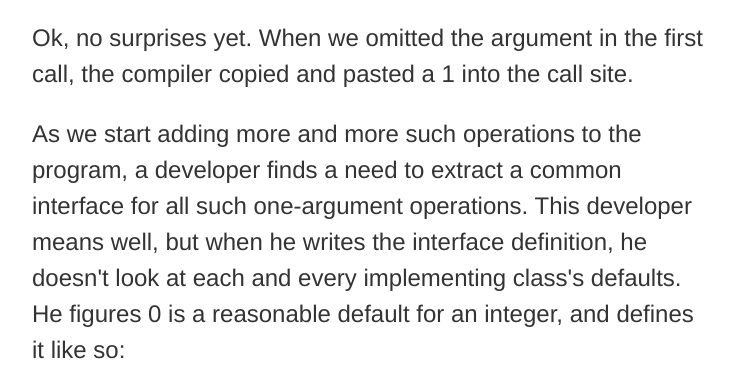
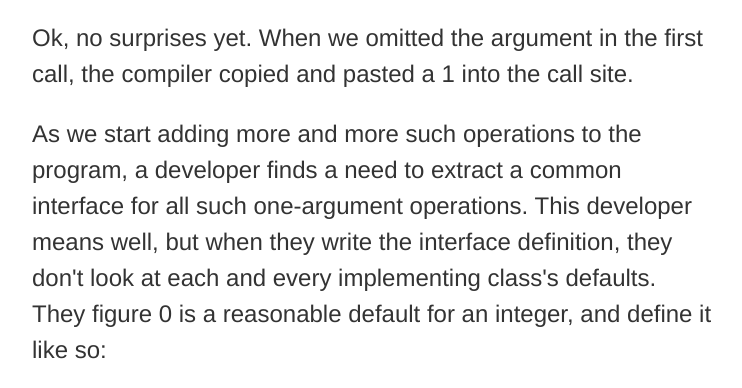
Before and after one commit to plioi/plioi.github.io, a Jekyll site: the page built from _posts/2012-08-29-a-c-feature-that-shocks-the-conscience.html, in a window 1280 px wide and 1400 px high, scrolled down 2114 px, cut to the strip 140-528 px from the top of the window. Shown: the whole strip, without its empty margins (268-1010 px from the left). Built offline with Jekyll 4.4.1, drawn with Linux system fonts in a browser that asks for light colours; some of the changed text lies outside the part shown.

Commit message:
Minor revisions.

```diff
--- a/_posts/2012-03-16-escape-analysis.html
+++ b/_posts/2012-03-16-escape-analysis.html
@@ -24,4 +24,4 @@ layout: post
 <p>I was recently refactoring an area of a project that wasn't a serious problem yet.  Left alone, the complexity would have eventually gotten out of control, so we decided to address a particular source of the growing complexity.  I encountered a property in a View Model class that I wanted to simplify; I didn't quite see the need for it at first.  After seeing how references to this property escaped into the rest of the system, my first thought was "Oh, this really does get used in a lot of places, and not just in the UI layer.  It needs to exist."</p>
 <p>After looking into the escape paths again, though, I realized it was largely unnecessary.  It satisfied a UI requirement, but that could have been satisfied in a simpler way and in only the UI layer.</p>
 <p>The escape path was pretty intricate.  This property had a few real and meaningful usages.  Additionally, it got AutoMapped to another type, which ultimately got serialized and later deserialized so it could be AutoMapped <em>back</em> to the original type.  This circuitous route was not actually used for anything (anymore) and could be removed.</p>
-<p>The next time you find yourself refactoring, and you reach a point where it's not obvious what the next step should be, find a suspicious identifier and see where he's escaping to.</p>
+<p>The next time you find yourself refactoring, and you reach a point where it's not obvious what the next step should be, find a suspicious identifier and see where it's escaping to.</p>
--- a/_posts/2012-08-29-a-c-feature-that-shocks-the-conscience.html
+++ b/_posts/2012-08-29-a-c-feature-that-shocks-the-conscience.html
@@ -16,13 +16,13 @@ layout: post
 <p>Let's say we've got some classes that perform an operation against an input int:</p>
 <p>{% gist 3456058 %}</p>
 <p>Ok, no surprises yet.  When we omitted the argument in the first call, the compiler copied and pasted a 1 into the call site.</p>
-<p>As we start adding more and more such operations to the program, a developer finds a need to extract a common interface for all such one-argument operations.  This developer means well, but when he writes the interface definition, he doesn't look at each and every implementing class's defaults.  He figures 0 is a reasonable default for an integer, and defines it like so:</p>
+<p>As we start adding more and more such operations to the program, a developer finds a need to extract a common interface for all such one-argument operations.  This developer means well, but when they write the interface definition, they don't look at each and every implementing class's defaults.  They figure 0 is a reasonable default for an integer, and define it like so:</p>
 <p>{% gist 3456065 %}</p>
 <p><em>Note that the default in the interface is different from the defaults on the concrete classes.</em></p>
 <p>Running the same sample code produces the same output as before:</p>
 <p>{% gist 3456075 %}</p>
 <p>This makes sense.  We're calling <code>Negate.Apply</code>, and <code>Negate.Apply</code>'s default comes into play just like before.  We might (incorrectly!) conclude that the concrete runtime type (<code>Negate</code>) is used to determine which default value "wins" the competition.</p>
-<p>Later, a new developer joins the project.  He is unaware that the interface and concrete classes have conflicting defaults.  He's read up on SOLID principles and naturally he wants to favor abstract types over concrete types.  He makes one seemingly-safe change to the code, changing only the declared type of the <code>operation</code> variable:</p>
+<p>Later, a new developer joins the project.  They are unaware that the interface and concrete classes have conflicting defaults.  They've read up on SOLID principles and naturally want to favor abstract types over concrete types.  They make one seemingly-safe change to the code, changing only the declared type of the <code>operation</code> variable:</p>
 <p>{% gist 3456080 %}</p>
 <blockquote><p>The C# compiler finds our efforts to apply "nonbreaking changes" quaint but ultimately futile.</p></blockquote>
 <h2>What in the <em>what!?</em></h2>
```
